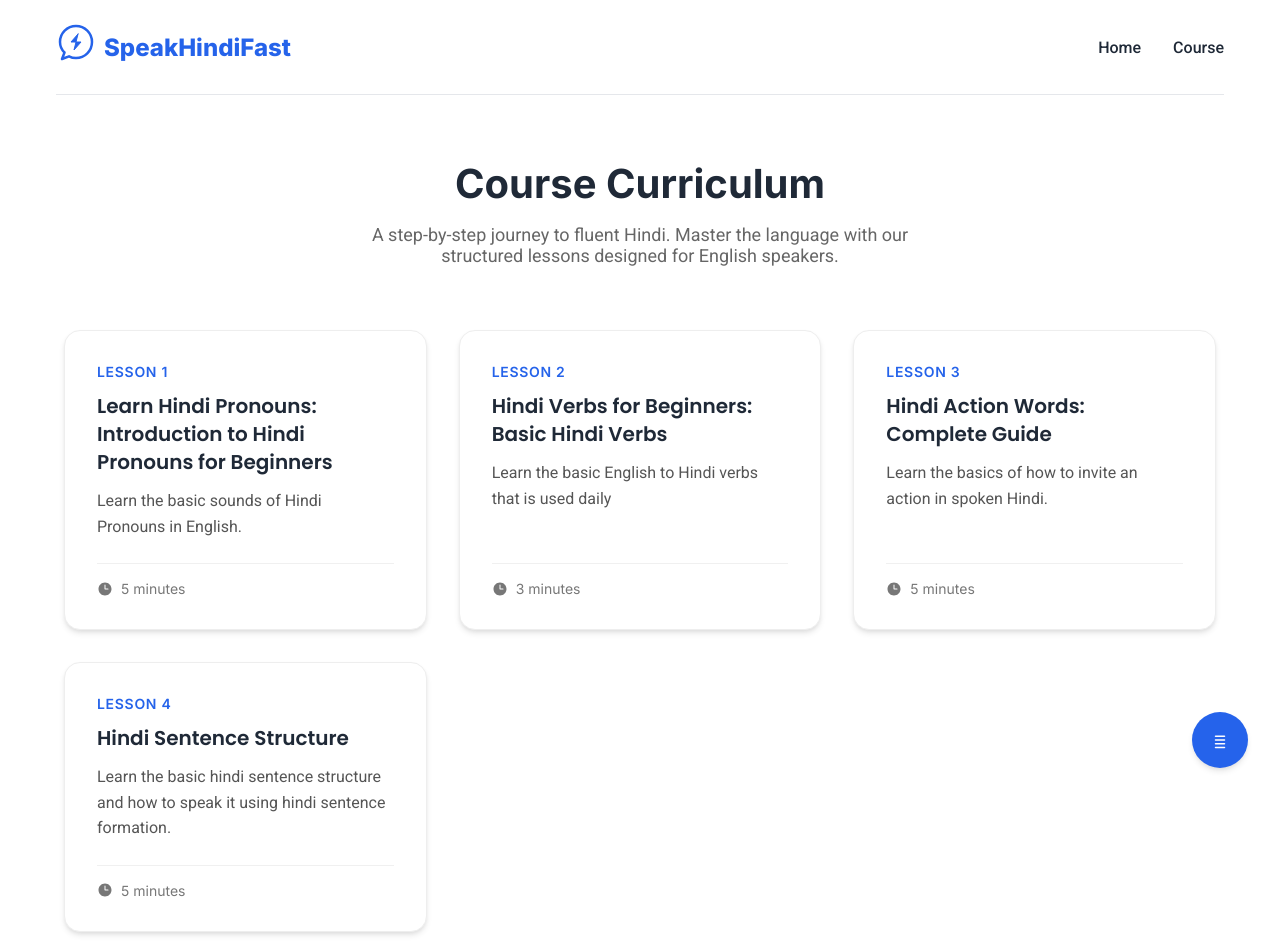
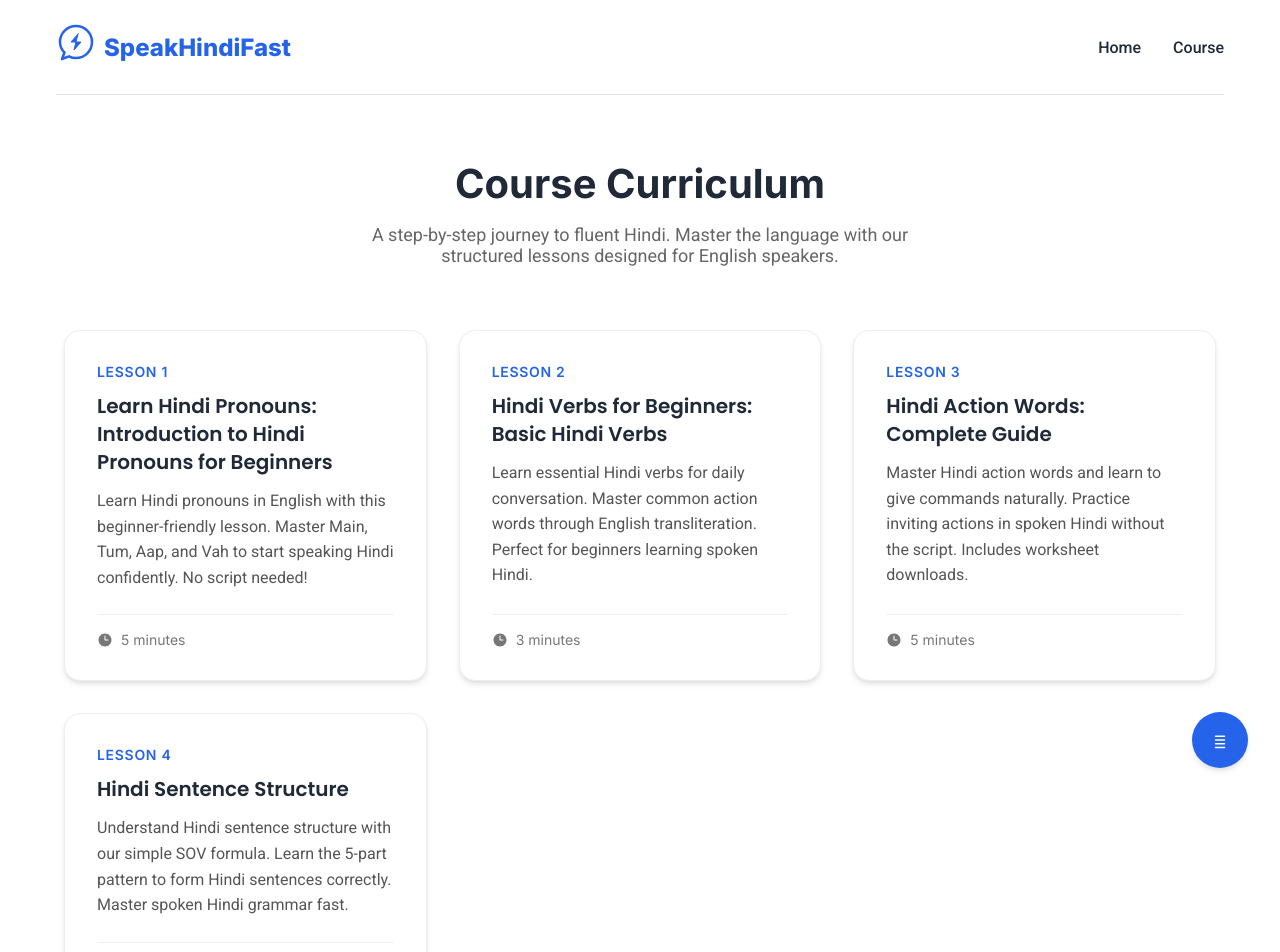
Before and after one commit to pingananth/Speak-Hindi-Fast, a Next.js app: page /course in a window 1280 px wide. Shown: the top 952 px of the page. Built offline with nearby package versions, Linux system fonts and the light colour scheme.

Commit message:
Meta description optimisation

```diff
--- a/src/app/layout.tsx
+++ b/src/app/layout.tsx
@@ -25,7 +25,7 @@ const roboto = Roboto({
 
 export const metadata: Metadata = {
   title: "Hindi in English: Learn to Speak Hindi in 30 Days",
-  description: "Learn Hindi through English online with our 30-day course. Master Hindi conversation through English without learning the script. Perfect for professionals and travelers.",
+  description: "Learn Hindi through English online in 30 days. Master Hindi conversation through English without the script. For professionals & travelers.",
   icons: {
     icon: "/icon.svg",
   },
--- a/src/data/lessons.ts
+++ b/src/data/lessons.ts
@@ -19,7 +19,7 @@ export const lessons: Lesson[] = [
         id: 1,
         slug: "introduction-to-hindi-pronouns",
         title: "Learn Hindi Pronouns: Introduction to Hindi Pronouns for Beginners",
-        description: "Learn the basic sounds of Hindi Pronouns in English.",
+        description: "Learn Hindi pronouns in English with this beginner-friendly lesson. Master Main, Tum, Aap, and Vah to start speaking Hindi confidently. No script needed!",
         duration: 5,
         introduction: `
 <h3>Welcome to your first lesson!</h3>
@@ -64,7 +64,7 @@ export const lessons: Lesson[] = [
         id: 2,
         slug: "basic-hindi-verbs",
         title: "Hindi Verbs for Beginners: Basic Hindi Verbs",
-        description: "Learn the basic English to Hindi verbs that is used daily",
+        description: "Learn essential Hindi verbs for daily conversation. Master common action words through English transliteration. Perfect for beginners learning spoken Hindi.",
         duration: 3,
         introduction: "Start your building blocks here.",
         vimeoId: "1142619676",
@@ -88,7 +88,7 @@ export const lessons: Lesson[] = [
         id: 3,
         slug: "action-words",
         title: "Hindi Action Words: Complete Guide",
-        description: "Learn the basics of how to invite an action in spoken Hindi.",
+        description: "Master Hindi action words and learn to give commands naturally. Practice inviting actions in spoken Hindi without the script. Includes worksheet downloads.",
         duration: 5,
         introduction: "Understanding to Invite a 2nd person to Act",
         vimeoId: "1142642949",
@@ -130,7 +130,7 @@ export const lessons: Lesson[] = [
         id: 4,
         slug: "hindi-sentence-structure",
         title: "Hindi Sentence Structure",
-        description: "Learn the basic hindi sentence structure and how to speak it using hindi sentence formation.",
+        description: "Understand Hindi sentence structure with our simple SOV formula. Learn the 5-part pattern to form Hindi sentences correctly. Master spoken Hindi grammar fast.",
         duration: 5,
         introduction: "Learn the difference between English and Hindi structure to learn to speak hindi.",
         vimeoId: "1143176591",
```
